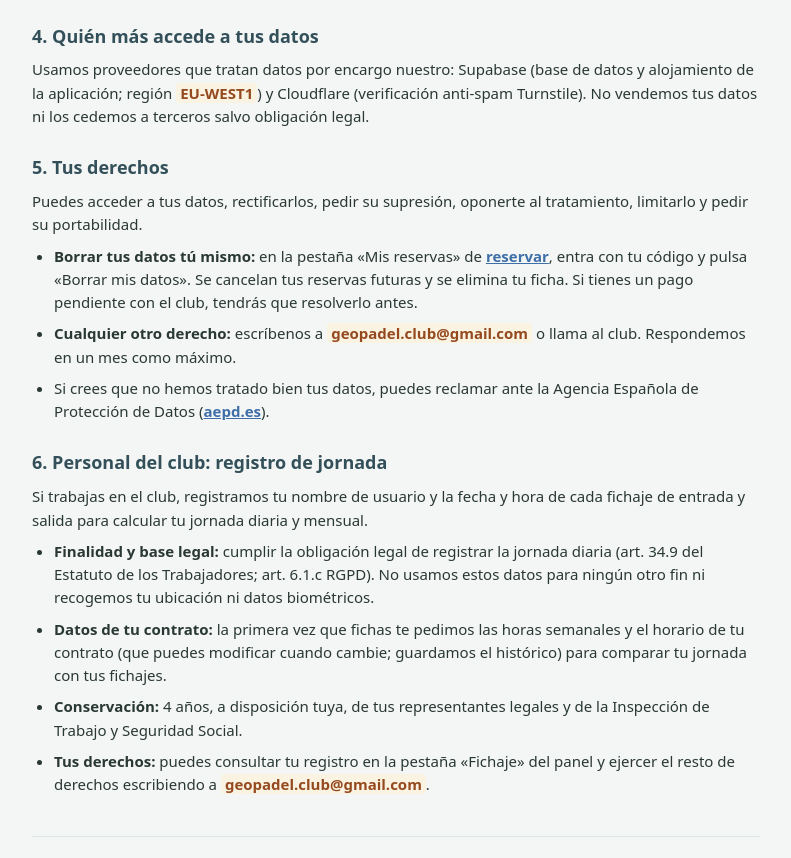
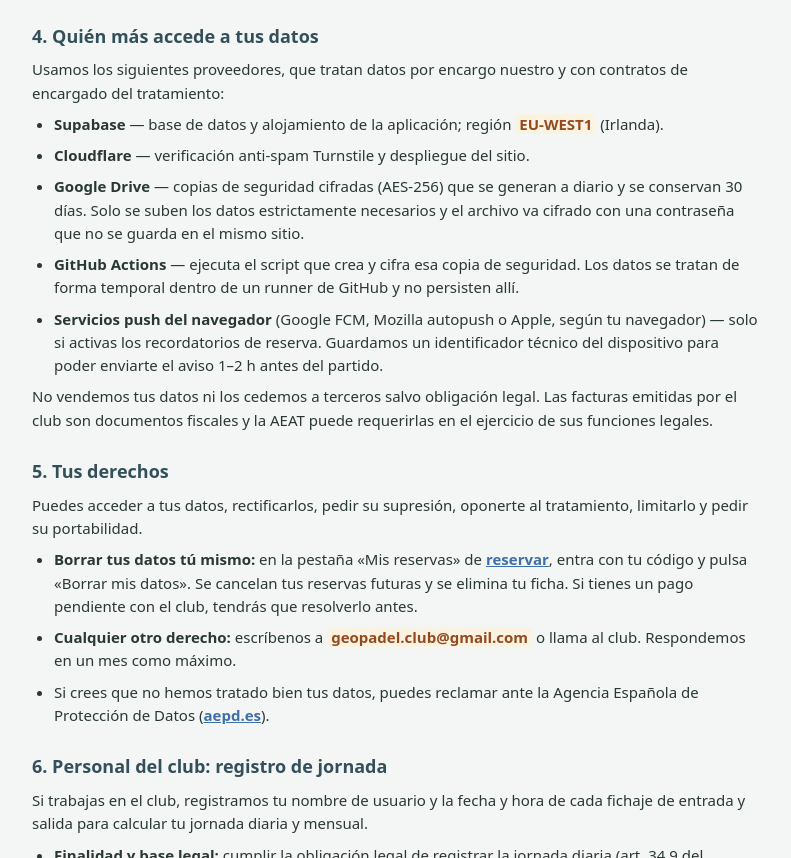
Before and after one commit to geopadelclub/geopadelclub.github.io, a website: page privacidad.html in a window 1280 px wide. Shown: the part 1424-2282 px from the top of the page, without its empty margins (244-1035 px from the left). Drawn offline with Linux system fonts and the light colour scheme.

Commit message:
update legal

```diff
--- a/privacidad.html
+++ b/privacidad.html
@@ -151,10 +151,40 @@
       </ul>
       <h2>4. Quién más accede a tus datos</h2>
       <p>
-        Usamos proveedores que tratan datos por encargo nuestro: Supabase (base
-        de datos y alojamiento de la aplicación; región <mark>EU-WEST1</mark>) y
-        Cloudflare (verificación anti-spam Turnstile). No vendemos tus datos ni
-        los cedemos a terceros salvo obligación legal.
+        Usamos los siguientes proveedores, que tratan datos por encargo nuestro
+        y con contratos de encargado del tratamiento:
+      </p>
+      <ul>
+        <li>
+          <b>Supabase</b> — base de datos y alojamiento de la aplicación; región
+          <mark>EU-WEST1</mark> (Irlanda).
+        </li>
+        <li>
+          <b>Cloudflare</b> — verificación anti-spam Turnstile y despliegue del
+          sitio.
+        </li>
+        <li>
+          <b>Google Drive</b> — copias de seguridad cifradas (AES-256) que se
+          generan a diario y se conservan 30 días. Solo se suben los datos
+          estrictamente necesarios y el archivo va cifrado con una contraseña
+          que no se guarda en el mismo sitio.
+        </li>
+        <li>
+          <b>GitHub Actions</b> — ejecuta el script que crea y cifra esa copia
+          de seguridad. Los datos se tratan de forma temporal dentro de un
+          runner de GitHub y no persisten allí.
+        </li>
+        <li>
+          <b>Servicios push del navegador</b> (Google FCM, Mozilla autopush o
+          Apple, según tu navegador) — solo si activas los recordatorios de
+          reserva. Guardamos un identificador técnico del dispositivo para poder
+          enviarte el aviso 1–2 h antes del partido.
+        </li>
+      </ul>
+      <p>
+        No vendemos tus datos ni los cedemos a terceros salvo obligación legal.
+        Las facturas emitidas por el club son documentos fiscales y la AEAT
+        puede requerirlas en el ejercicio de sus funciones legales.
       </p>
       <h2>5. Tus derechos</h2>
       <p>
```
Also changed, not shown: aviso-legal.html (+3 -3 lines), index.html (+0 -7 lines), politica-cookies.html (+27 -0 lines).
